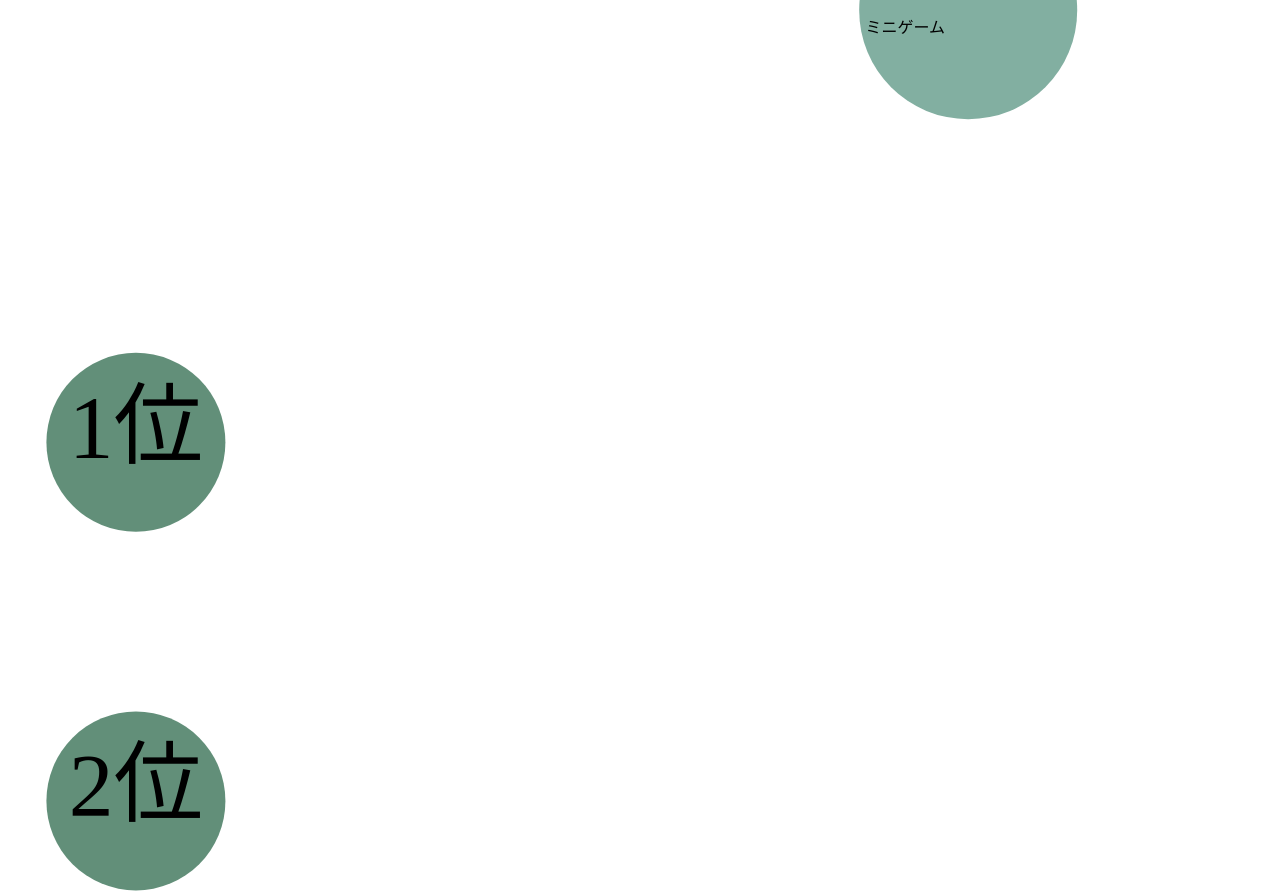
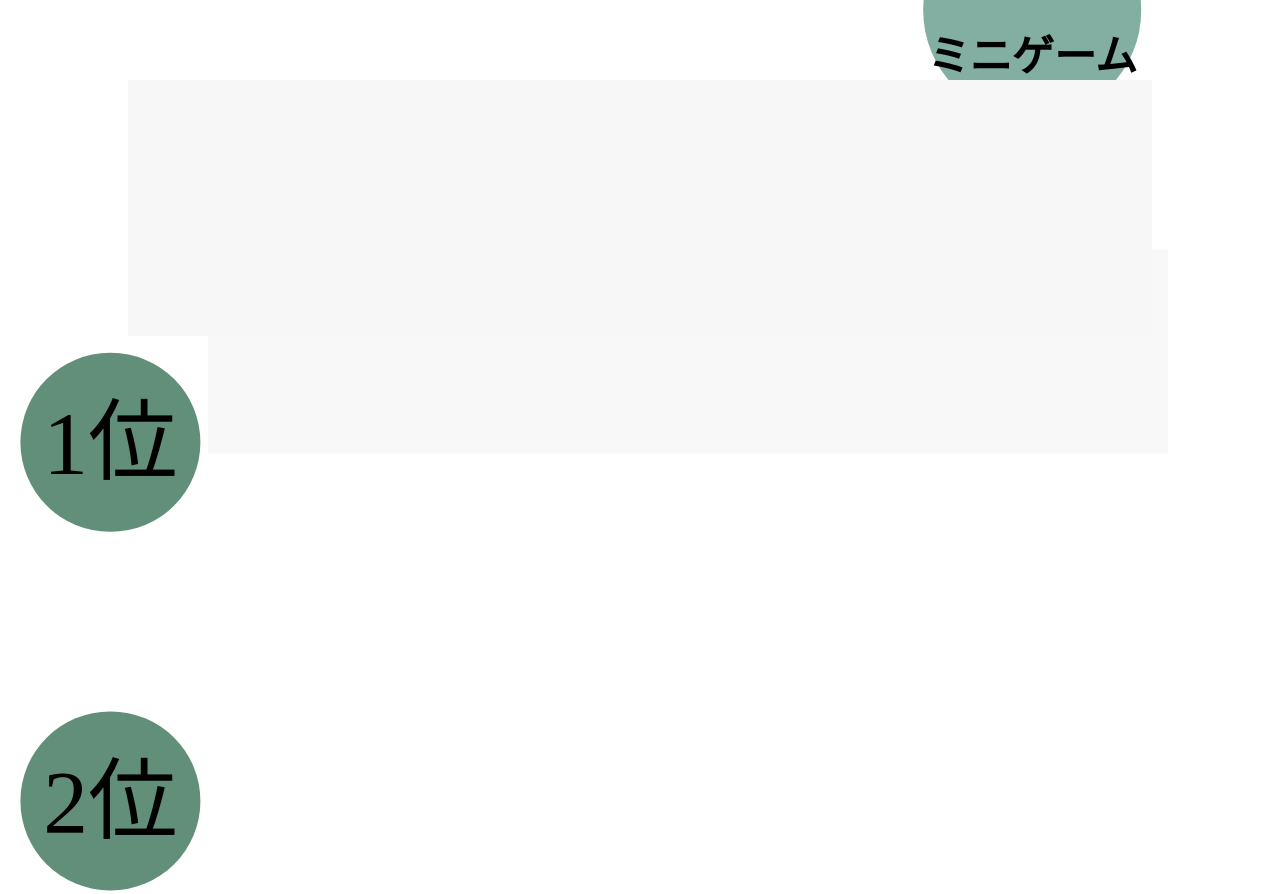
Before and after one commit to zikanwari/studybattle, a plain HTML site: page client/html/ranking/index.html in a window 1280 px wide. Shown: the top 894 px of the page. Drawn offline with Linux system fonts and the light colour scheme; files that its build step writes are made by us from their sources.

Commit message:
白四角

```diff
--- a/client/html/files/footer.css
+++ b/client/html/files/footer.css
@@ -16,18 +16,19 @@ main {
     border-radius: 20px;
     margin-top: 2vh;
     padding: 2%;
-    overflow: auto;
+    /*overflow: auto;*/
 }
 
 p {
     margin: 0;
     color: rgb(216, 216, 216);
+    font-family: 'Noto Sans JP', sans-serif;
 }
 
 footer {
     width: 95%;
     margin: 1vh auto 0;
-    margin-top: 60vw;
+    margin-top: 55vw;
 }
 
 
--- a/client/html/files/index.css
+++ b/client/html/files/index.css
@@ -2,5 +2,5 @@
     background-color: #85b9a8;
     }
 #timetable {
-    color: #cdcdcd;
+    color:  rgb(216, 216, 216);
 }
--- a/client/html/ranking/index.css
+++ b/client/html/ranking/index.css
@@ -7,16 +7,18 @@
     border-radius: 50%;
     transform: translate(-50%, -50%);
     position: relative;
-    margin-left: 75vw;
+    margin-left: 80vw;
   }
   #circle6Text {
+    font-size: 3.3vw;
+    font-weight: bold;
     position: absolute;
     top: 50%;
-    transform: translate(8%, -50%);
+    transform: translate(2%, -50%);
   }
 
     /*週*/
-.square1  {
+.square6  {
     width: 30vw;
     height: 10vw;
     background-color: #4d8067e0;
@@ -26,12 +28,12 @@
     left: 50%; /* 左端を画面の中央に配置 */
     transform: translate(-5%, -650%); /* 中央に配置 */
   }
-  .square1 p {
+  .square6 p {
     font-size: 6.5vw;
     text-align: center;
   }
     /*総合*/
-.square2  {
+.square7  {
     width: 30vw;
     height: 10vw;
     background-color: #4d8067e0;
@@ -41,22 +43,32 @@
     left: 50%;
     transform: translate(-105%, -650%);
   }
-  .square2 p {
+  .square7 p {
     font-size: 6.5vw;
     text-align: center;
   }
 
+  .square1 {
+    width: 75vw;
+    height: 16vw;
+    background-color: #f8f8f8e0;
+    position: absolute;
+    left: 50%;
+    transform: translate(-45%, 10.5%);
+    border-radius: 0;
+  }
   .circle1 {
     width: 14vw;
     height: 14vw;
     background-color: #4d8067e0;
     border-radius: 50%;
-    margin-left: 10vw;
+    margin-left: 8vw;
     transform: translate(-50%, 20%);
   }
   .circle1 p {
     font-size: 7vw;
     text-align: center;
+    transform: translate(0%, 12.5%);
   }
 
 .circle2 {
@@ -64,12 +76,24 @@
     height: 14vw;
     background-color: #4d8067e0;
     border-radius: 50%;
-    margin-left: 10vw;
+    margin-left: 8vw;
     transform: translate(-50%, 70%);
   }
   .circle2 p {
     font-size: 7vw;
     text-align: center;
+    transform: translate(0%, 12.5%);
+  }
+  .square2 {
+    width: 80vw;
+    height: 20vw;
+    background-color:  #f8f8f8e0;
+    margin-top: -15vw;
+    position: absolute;
+    top: 50%;
+    left: 50%;
+    transform: translate(-50%, -50%);
+    border-radius: 0;
   }
 
 .circle3 {
@@ -77,12 +101,24 @@
     height: 14vw;
     background-color: #4d8067e0;
     border-radius: 50%;
-    margin-left: 10vw;
+    margin-left: 8vw;
     transform: translate(-50%, 120%);
   }
   .circle3 p {
-    font-size: 6.5vw;
+    font-size: 7vw;
     text-align: center;
+    transform: translate(0%, 12.5%);
+  }
+  .square3 {
+    width: 80vw;
+    height: 20vw;
+    background-color:  #f8f8f8e0;
+    margin-top: -15vw;
+    position: absolute;
+    top: 50%;
+    left: 50%;
+    transform: translate(-50%, -50%);
+    border-radius: 0;
   }
 
 .circle4 {
@@ -90,12 +126,24 @@
     height: 12vw;
     background-color: #4d8067e0;
     border-radius: 50%;
-    margin-left: 10vw;
+    margin-left: 8vw;
     transform: translate(-50%, 200%);
   }
   .circle4 p {
     font-size: 6vw;
     text-align: center;
+    transform: translate(0%, 17%);
+  }
+  .square4 {
+    width: 80vw;
+    height: 20vw;
+    background-color:  #f8f8f8e0;
+    margin-top: -15vw;
+    position: absolute;
+    top: 50%;
+    left: 50%;
+    transform: translate(-50%, -50%);
+    border-radius: 0;
   }
 
 .circle5 {
@@ -103,14 +151,26 @@
     height: 12vw;
     background-color: #4d8067e0;
     border-radius: 50%;
-    margin-left: 10vw;
+    margin-left: 8vw;
     transform: translate(-50%, 250%);
   }
 .circle5 p {
     font-size: 6vw;
     text-align: center;
+    transform: translate(0%, 17%);
+  }
+  .square5 {
+    width: 80vw;
+    height: 20vw;
+    background-color: #f8f8f8e0;
+    margin-top: -15vw;
+    position: absolute;
+    top: 50%;
+    left: 50%;
+    transform: translate(-50%, -50%);
+    border-radius: 0;
   }
 
 footer{
-  margin-top: 180px;
+  margin-top: 33vw;
   }
--- a/client/html/ranking/index.html
+++ b/client/html/ranking/index.html
@@ -5,11 +5,13 @@
     <p id="circle6Text">ミニゲーム</p>
 </div>
 
-<div class="square1">
-    <p id="square1Text">週</p>
+<div class="square6">
+    <p id="square6Text">週</p>
 </div>
-<div class="square2">
-    <p id="square1Text">総合</p>
+<div class="square7">
+    <p id="square7Text">総合</p>
+</div>
+<div class="square1" >
 </div>
 <div class="circle1">
     <p id="circleText">1位</p>
@@ -17,13 +19,21 @@
 <div class="circle2">
     <p id="circleText">2位</p>
 </div>
+    <div class="square2" >
+    </div>
 <div class="circle3">
     <p id="circleText">3位</p>
 </div>
+    <div class="square3" >
+    </div>
 <div class="circle4">
     <p id="circleText">4位</p>
 </div>
+    <div class="square4" >
+    </div>
 <div class="circle5">
     <p id="circleText">5位</p>
 </div>
+<div class="square5" >
+
 </div>
--- a/client/html/timer/index.css
+++ b/client/html/timer/index.css
@@ -1,6 +1,6 @@
 
 .circle {
-  margin-top: -60vw;
+  margin-top: -52vw;
   width: 18vw;
   height: 11vw;
   background-color: #82afa1;
@@ -10,6 +10,7 @@
 }
 #circleText {
   font-size: 3.5vw;
+  font-weight: bold;
   margin-top: 1vw;
 }
 
@@ -27,6 +28,7 @@
 .square1 p {
   font-size: 7.5vw;
   text-align: center;
+  margin: -5px;
 }
 
   /*通学中*/
@@ -43,6 +45,7 @@
 .square2 p {
   font-size: 7.5vw;
   text-align: center;
+  margin: -5px;
 }
 
 
@@ -59,7 +62,7 @@
   transform: translate(-105%, 20%);
 }
 .square3 p {
-  font-size: 6.0vw;
+  font-size: 6.5vw;
   text-align: center;
   margin: 10px;
 }
@@ -76,11 +79,12 @@
   transform: translate(-4%, 20%);
 }
 .square4 p {
-  font-size: 6.0vw;
+  font-size: 6.5vw;
   text-align: center;
   margin: 10px;
 }
 
+/*タイマー*/
 .square5 {
   width: 80vw;
   height: 20vw;
```
Also changed, not shown: client/html/index.html (+3 -0 lines), client/html/timer/index.html (+3 -2 lines).
